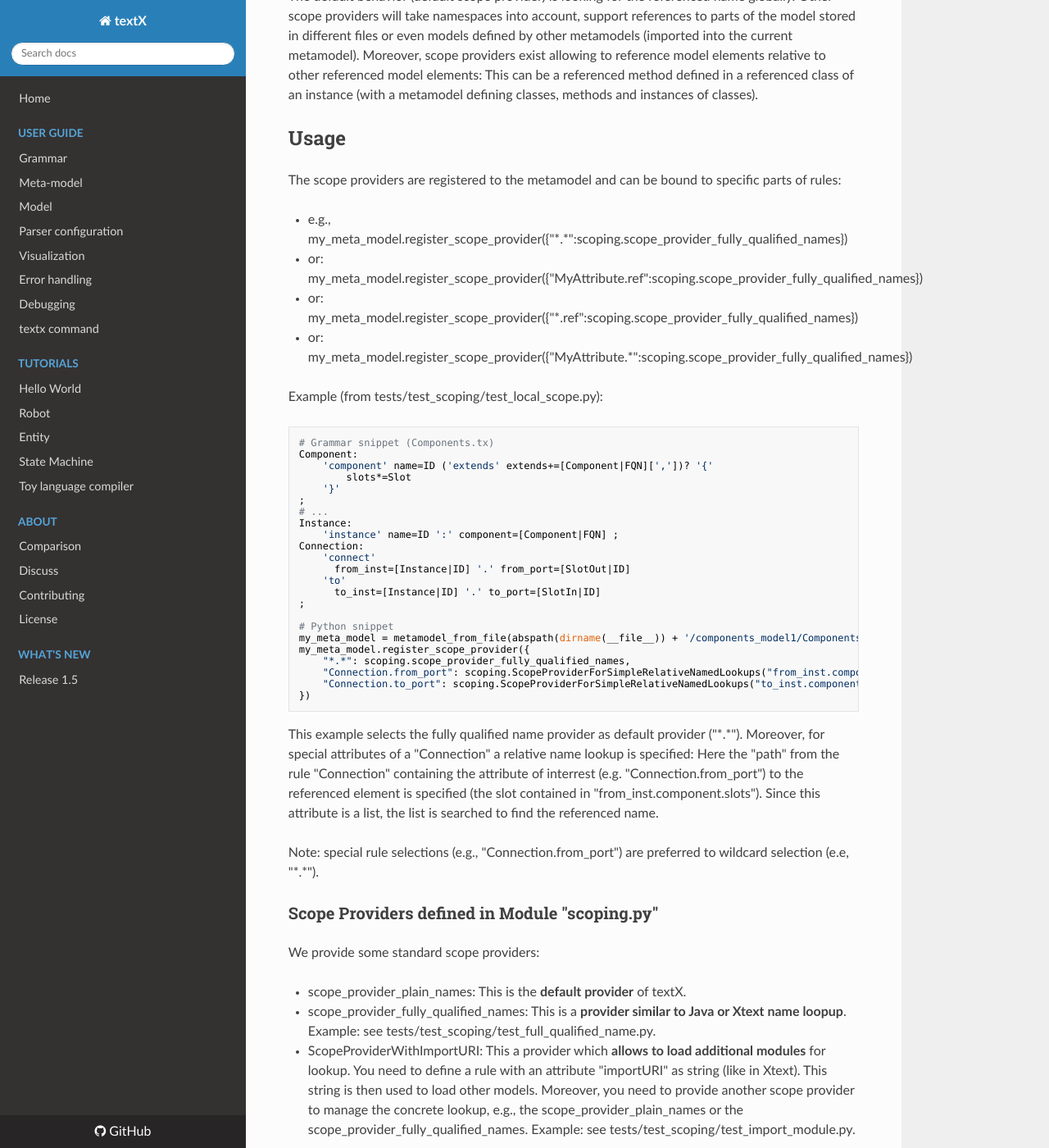
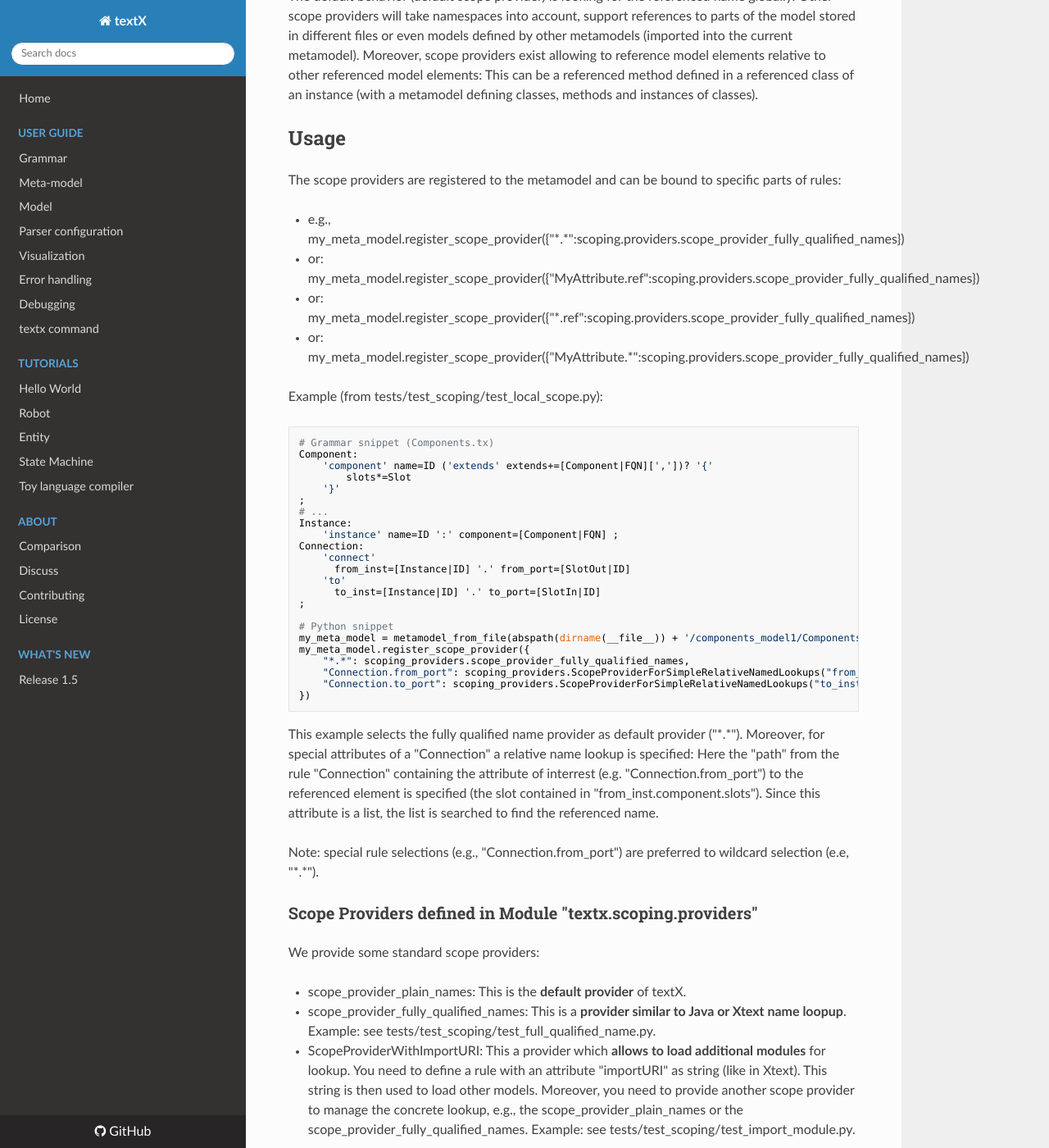
Before and after one commit to textX/textX, an MkDocs documentation site: the page built from docs/scoping.md, in a window 1280 px wide and 1400 px high, scrolled down 412 px. Shown: the whole window at 82% size. Built offline with MkDocs 1.6.1, drawn with Linux system fonts in a browser that asks for light colours; nearby versions of some CDN libraries; old or Windows-style settings are respelled for this version of MkDocs; some of the changed text lies outside the part shown.

Commit message:
pull-request discussion: refactored scoping.py --> scoping/* (own package) - adapted docs

```diff
--- a/docs/scoping.md
+++ b/docs/scoping.md
@@ -23,10 +23,10 @@ and instances of classes).
 
 The scope providers are registered to the metamodel and can be bound to specific parts of rules:
 
- * e.g., my_meta_model.register_scope_provider({"\*.\*":scoping.scope_provider_fully_qualified_names})
- * or: my_meta_model.register_scope_provider({"MyAttribute.ref":scoping.scope_provider_fully_qualified_names})
- * or: my_meta_model.register_scope_provider({"\*.ref":scoping.scope_provider_fully_qualified_names})
- * or: my_meta_model.register_scope_provider({"MyAttribute.*":scoping.scope_provider_fully_qualified_names})
+ * e.g., my_meta_model.register_scope_provider({"\*.\*":scoping.providers.scope_provider_fully_qualified_names})
+ * or: my_meta_model.register_scope_provider({"MyAttribute.ref":scoping.providers.scope_provider_fully_qualified_names})
+ * or: my_meta_model.register_scope_provider({"\*.ref":scoping.providers.scope_provider_fully_qualified_names})
+ * or: my_meta_model.register_scope_provider({"MyAttribute.*":scoping.providers.scope_provider_fully_qualified_names})
 
 Example (from tests/test_scoping/test_local_scope.py):
 
@@ -49,9 +49,9 @@ Example (from tests/test_scoping/test_local_scope.py):
     # Python snippet
     my_meta_model = metamodel_from_file(abspath(dirname(__file__)) + '/components_model1/Components.tx')
     my_meta_model.register_scope_provider({
-        "*.*": scoping.scope_provider_fully_qualified_names,
-        "Connection.from_port": scoping.ScopeProviderForSimpleRelativeNamedLookups("from_inst.component.slots"),
-        "Connection.to_port": scoping.ScopeProviderForSimpleRelativeNamedLookups("to_inst.component.slots")
+        "*.*": scoping_providers.scope_provider_fully_qualified_names,
+        "Connection.from_port": scoping_providers.ScopeProviderForSimpleRelativeNamedLookups("from_inst.component.slots"),
+        "Connection.to_port": scoping_providers.ScopeProviderForSimpleRelativeNamedLookups("to_inst.component.slots")
     })
 
 
@@ -63,7 +63,7 @@ Since this attribute is a list, the list is searched to find the referenced name
 
 Note: special rule selections (e.g., "Connection.from_port") are preferred to wildcard selection (e.e, "\*.\*").
 
-### Scope Providers defined in Module "scoping.py"
+### Scope Providers defined in Module "textx.scoping.providers"
 
 We provide some standard scope providers:
 
@@ -109,7 +109,7 @@ Examples see tests/test_scoping/test_import_module.py.
 
 ### Combining Metamodels
 
-In addition, there is also global data stored in the class "scoping.MetaModelProvider": Here, you can register
+In addition, there is also global data stored in the class "textx.scoping.MetaModelProvider": Here, you can register
 meta models associated to files patterns. Thus, you can control which meta model to use when loading a file in
 a scope provider using the "ImportURI"-feature (e.g. ScopeProviderFullyQualifiedNamesWithImportURI). If no file
 pattern matches, the meta model of the current model is utilized.
```
Also changed, not shown: docs/model.md (+1 -1 lines).
